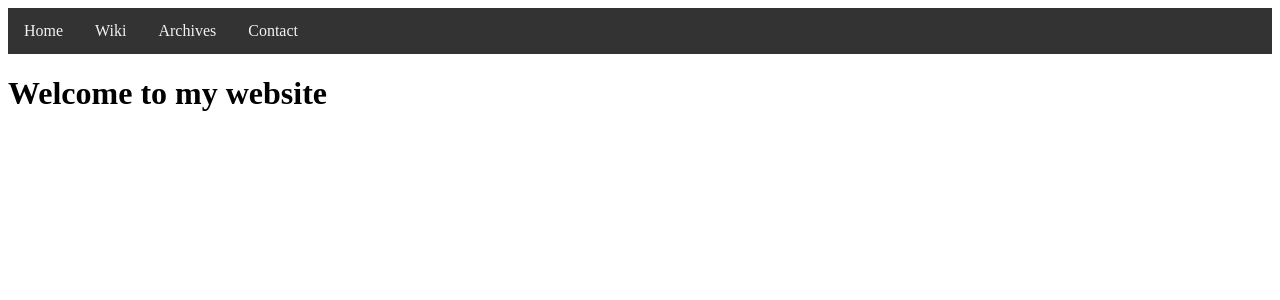
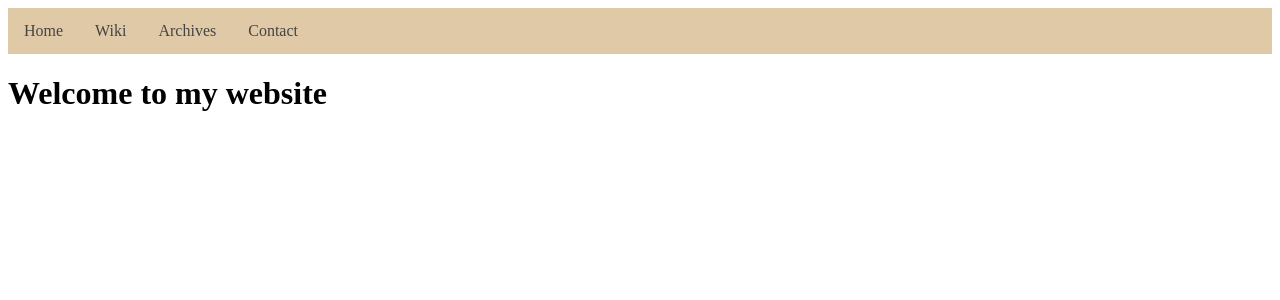
Before and after one commit to fresqy/wikiapiDjango, a Django app: page /home in a window 1280 px wide. Shown: the top 300 px of the page. Run offline with Django 4.2, Linux system fonts and the light colour scheme.

Commit message:
updated homepage navbar

```diff
--- a/home/templates/mainmenu.html
+++ b/home/templates/mainmenu.html
@@ -5,7 +5,7 @@
     <style>
       /* Style the navigation bar */
       .navbar {
-        background-color: #333;
+        background-color: #E0C9A6;
         overflow: hidden;
       }
 
@@ -13,7 +13,7 @@
       .navbar a {
         float: left;
         display: block;
-        color: #f2f2f2;
+        color: #444;
         text-align: center;
         padding: 14px 16px;
         text-decoration: none;
```
